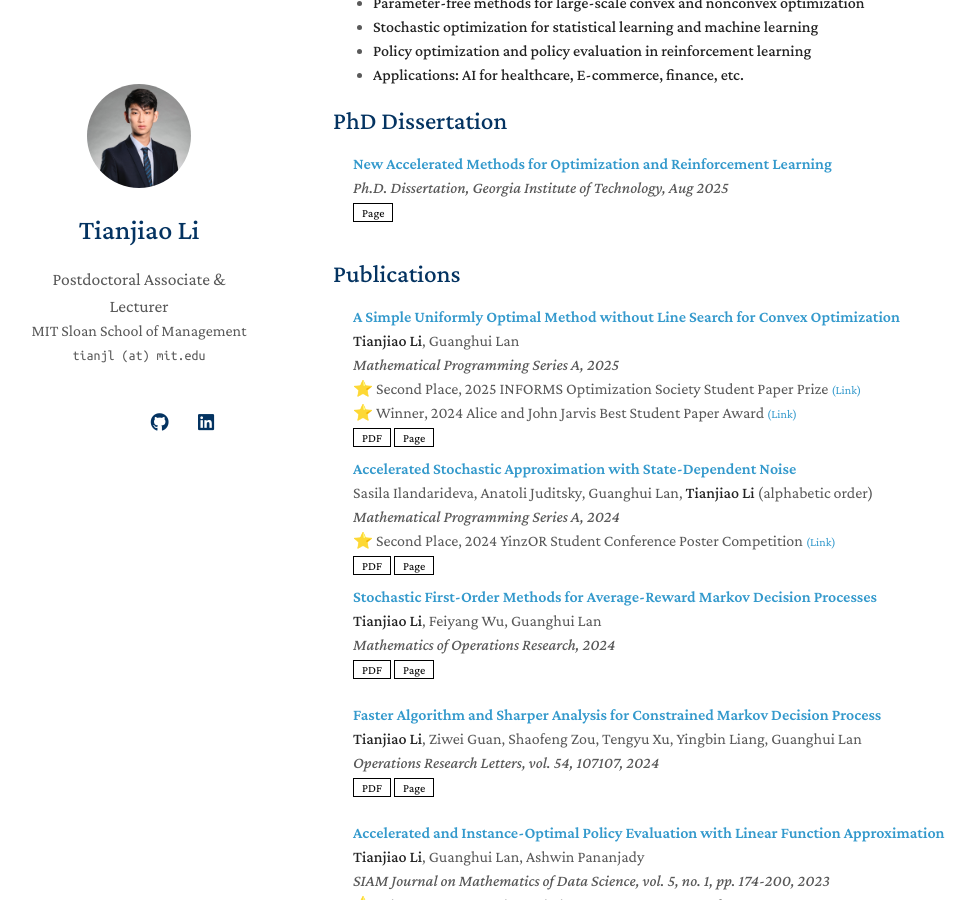
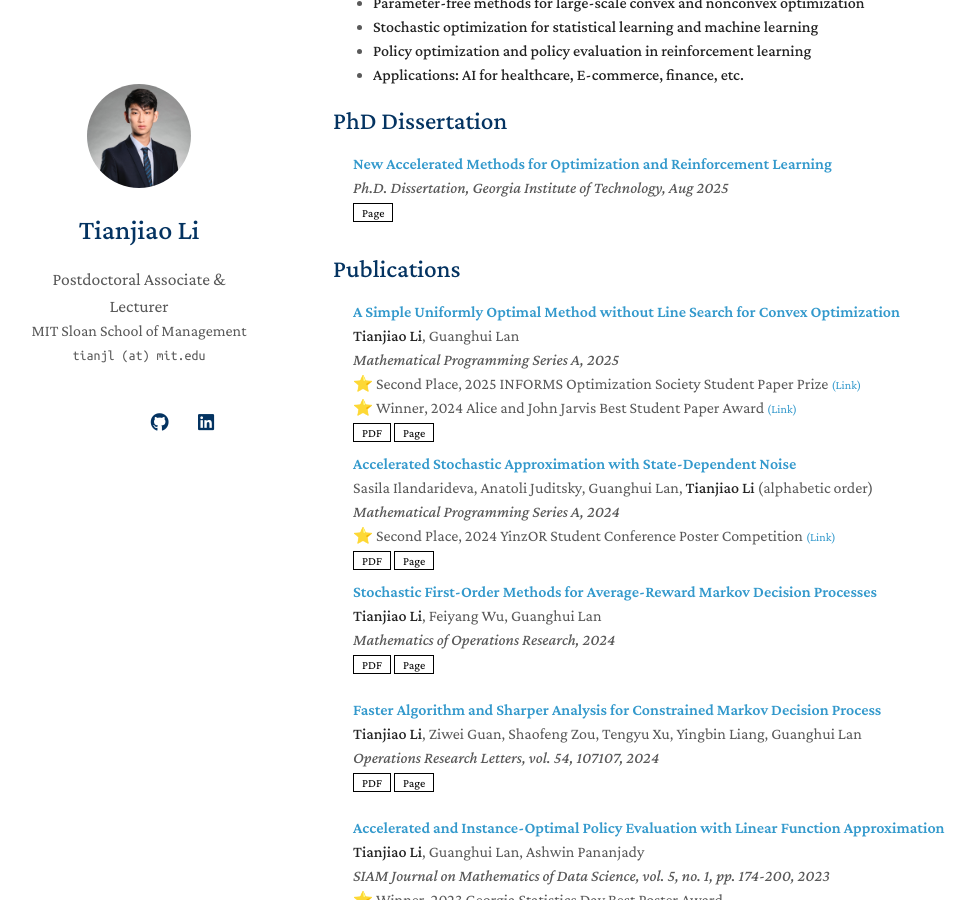
Before and after one commit to tli432/tli432.github.io, a Jekyll site: the page built from index.md, in a window 1280 px wide and 900 px high, scrolled down 460 px. Shown: the whole window, without its empty margins (137-1113 px from the left). Built offline with Jekyll 4.4.1, drawn with Linux system fonts in a browser that asks for light colours; nearby versions of some CDN libraries; a style sheet for code colours, icons or effects is not loaded; our own code applies the rules of GitHub Pages for plain Markdown files.

Commit message:
Update dissertation.md

```diff
--- a/_includes/dissertation.md
+++ b/_includes/dissertation.md
@@ -1,7 +1,7 @@
 <h2 id="dissertation" style="margin: 0px 0px -15px;">PhD Dissertation</h2>
 
 <div class="publications">
-<ol class="bibliography" style="margin-top: 0; margin-bottom: -10px;">
+<ol class="bibliography" style="margin-top: 0; margin-bottom: -15px;">
 
 {% for link in site.data.dissertation.main %}
 
```
